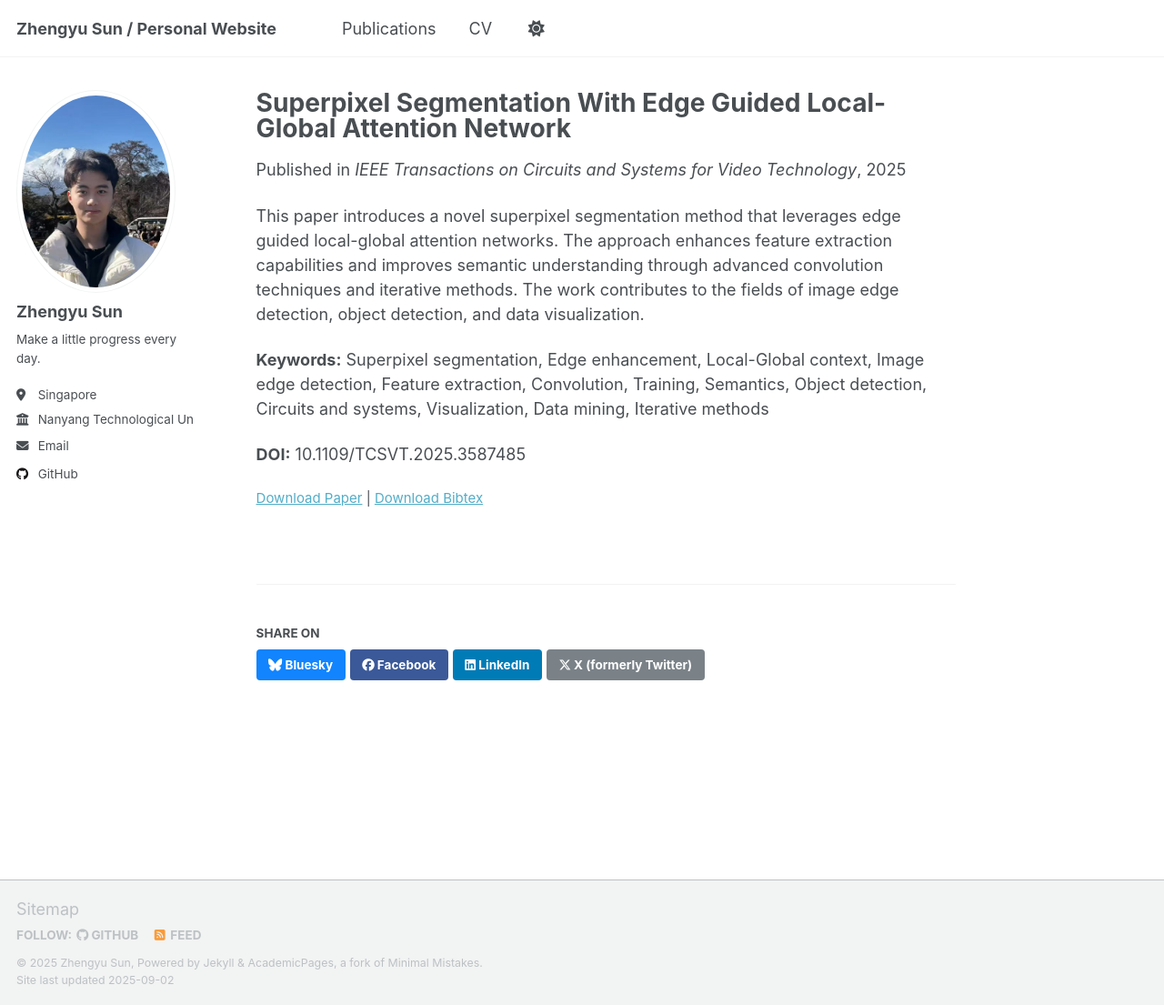
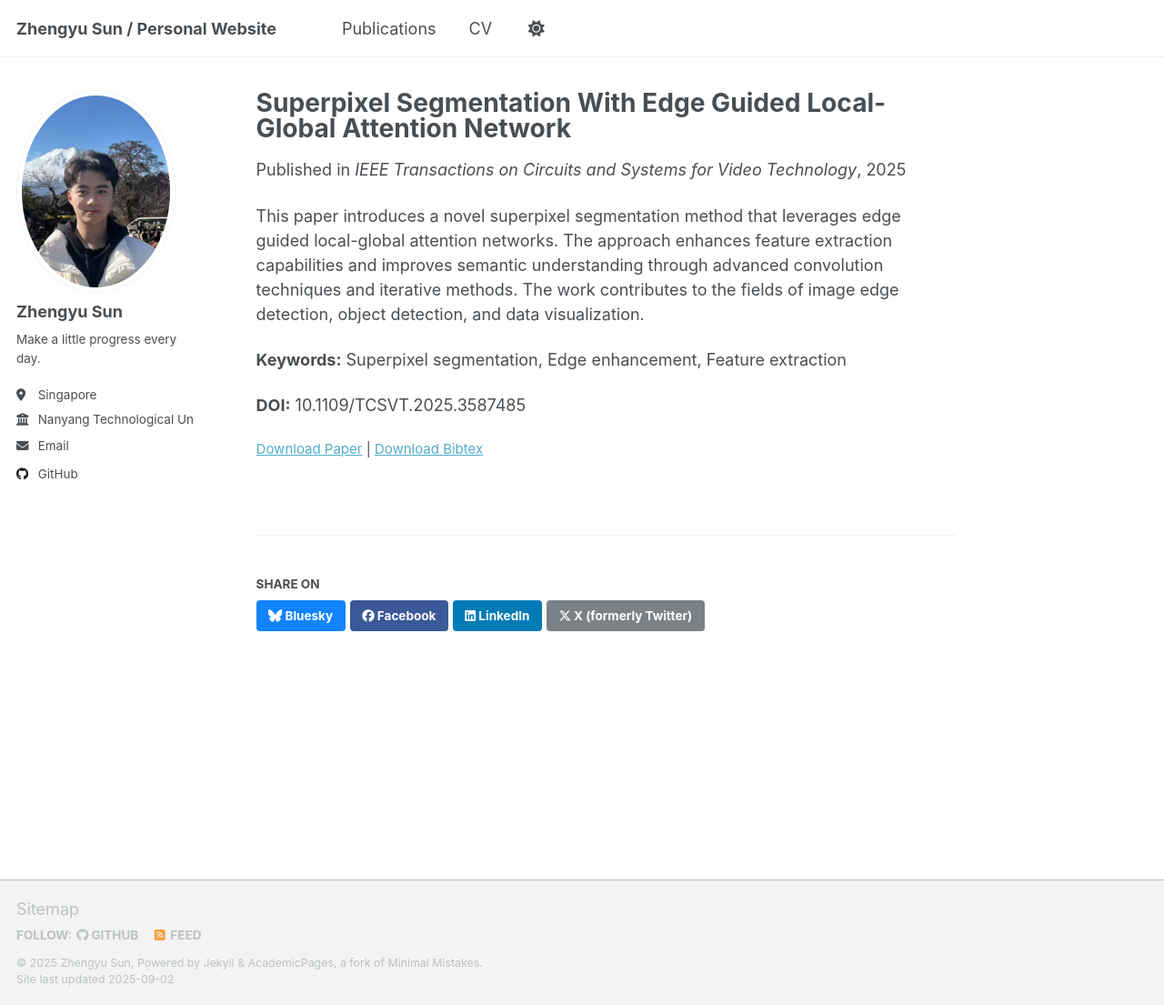
Before and after one commit to zhengyu-sun/zhengyu-sun.github.io, a Jekyll site: the page built from _publications/2025-01-01-superpixel-segmentation.md, in a window 1280 px wide and 1105 px high. Shown: the whole window at 91% size. Built offline with Jekyll 4.4.1, drawn with Linux system fonts in a browser that asks for light colours; a script that is not in the unit is left out.

Commit message:
Update 2025-01-01-superpixel-segmentation.md

```diff
--- a/_publications/2025-01-01-superpixel-segmentation.md
+++ b/_publications/2025-01-01-superpixel-segmentation.md
@@ -13,6 +13,6 @@ bibtexurl: 'http://szyssssss.github.io/files/superpixel-segmentation.bib'
 ---
 This paper introduces a novel superpixel segmentation method that leverages edge guided local-global attention networks. The approach enhances feature extraction capabilities and improves semantic understanding through advanced convolution techniques and iterative methods. The work contributes to the fields of image edge detection, object detection, and data visualization.
 
-**Keywords:** Superpixel segmentation, Edge enhancement, Local-Global context, Image edge detection, Feature extraction, Convolution, Training, Semantics, Object detection, Circuits and systems, Visualization, Data mining, Iterative methods
+**Keywords:** Superpixel segmentation, Edge enhancement, Feature extraction
 
 **DOI:** 10.1109/TCSVT.2025.3587485
```
